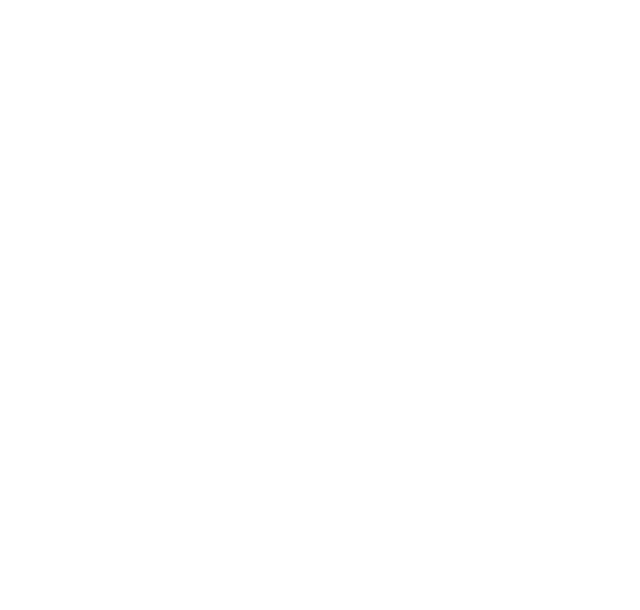
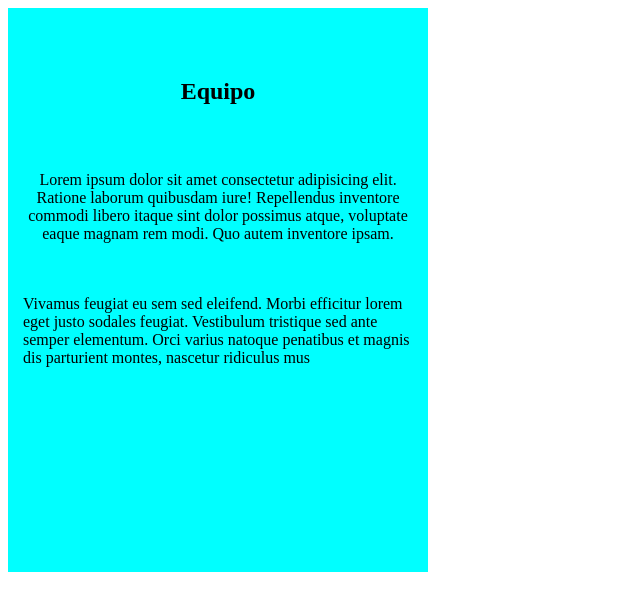
Before and after one commit to LorenaSTN/project-promo-y-module-1-team-1, a plain HTML site: page index.html in a window 1280 px wide. Shown: the whole page, without its empty margins (0-640 px from the left). Drawn offline with Linux system fonts and the light colour scheme.

Commit message:
Añado section-2

```diff
--- a/index.html
+++ b/index.html
@@ -4,9 +4,26 @@
     <meta charset="UTF-8">
     <meta name="viewport" content="width=device-width, initial-scale=1.0">
     <title>Contact Us</title>
-    <link rel="stylesheet" href="style.css">
+    <link rel="stylesheet" href="./styles/style.css">
 </head>
 <body>
 
+    <!-- LAURA -->
+    <section class="section-2">
+        <h1 class="title-2">Equipo</h1>
+        <p class="parrafo-lorem-2">
+            Lorem ipsum dolor sit amet consectetur adipisicing elit. Ratione laborum quibusdam iure! Repellendus inventore
+            commodi libero itaque sint dolor possimus atque, voluptate eaque magnam rem modi. Quo autem inventore ipsam.
+
+        <p>
+            Vivamus feugiat eu sem sed eleifend. Morbi efficitur lorem eget justo sodales feugiat. Vestibulum tristique sed
+            ante
+            semper elementum. Orci varius natoque penatibus et magnis dis parturient montes, nascetur ridiculus mus
+        </p>
+
+    </section>
+
+
+
 </body>
 </html>
--- a/styles/style.css
+++ b/styles/style.css
@@ -27,3 +27,25 @@ position: sticky;
     font-size: 24px;
     padding: 30px;
 }
+
+/* LAURA */
+.section-2 {
+    background-color: aqua;
+    height: 504px;
+    width: 390px;
+    padding: 30px 15px;
+    display: flex;
+    flex-direction: column;
+    align-items: center;
+}
+
+.title-2 {
+    padding-bottom: 30px;
+    padding-top: 20px;
+}
+
+.parrafo-lorem-2 {
+    text-align: center;
+    padding-bottom: 20px;
+
+}
```
